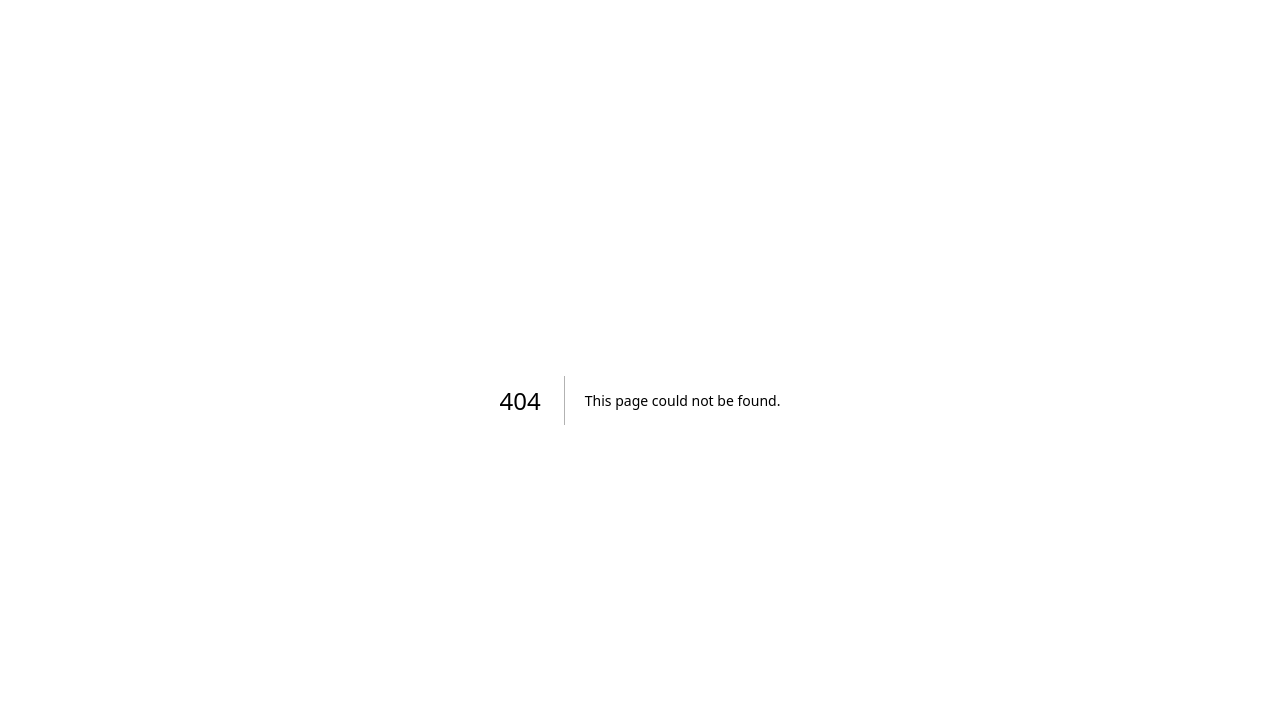
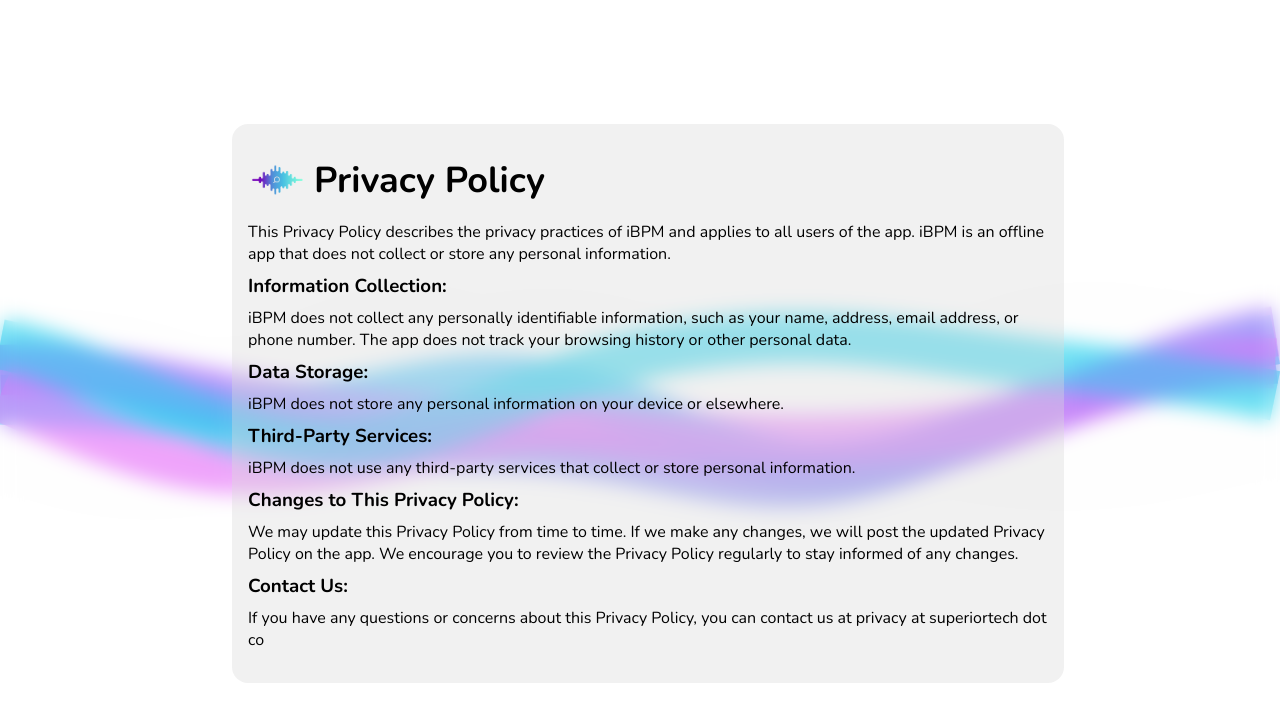
Before and after one commit to newangry/ibpm-landing-react-native, a Next.js app: page /privacy in a window 1280 px wide. Before the commit this address had no page. Shown: the top 722 px of the page. Built offline with nearby package versions, Linux system fonts and the light colour scheme.

Commit message:
feature: privacy policy page

```diff
--- a/src/app/globals.css
+++ b/src/app/globals.css
@@ -36,6 +36,15 @@
   text-decoration: none;
 }
 
+h1 {
+  font-size: 36px;
+  margin: 16px 0px;
+}
+
+h3 {
+  margin: 8px 0px;
+}
+
 img {
   user-select: none;
 }
--- /dev/null
+++ b/src/app/privacy/page.ts
@@ -0,0 +1 @@
+export { default } from "./privacy"
--- /dev/null
+++ b/src/app/privacy/privacy.module.css
@@ -0,0 +1,16 @@
+.hero {
+  flex: 1;
+  width: 100%;
+  display: flex;
+  padding: 32px 16px;
+  align-items: center;
+  justify-content: center;
+}
+
+@media (max-width: 1150px) {
+  .hero {
+    align-items: center;
+    flex-direction: column-reverse;
+    justify-content: flex-start;
+  }
+}
--- /dev/null
+++ b/src/app/privacy/privacy.tsx
@@ -0,0 +1,52 @@
+"use client";
+import Logo from "@/components/Logo";
+import WavyBackground from "@/components/WavyBackground";
+import ContentCard from "@/components/ContentCard";
+import styles from "./privacy.module.css";
+
+function Privacy() {
+  return (
+    <WavyBackground>
+      <section className={styles.hero}>
+        <ContentCard>
+          <Logo label="Privacy Policy" />
+          <p>
+            This Privacy Policy describes the privacy practices of iBPM and
+            applies to all users of the app. iBPM is an offline app that does
+            not collect or store any personal information.
+          </p>
+          <h3>Information Collection:</h3>
+          <p>
+            iBPM does not collect any personally identifiable information, such
+            as your name, address, email address, or phone number. The app does
+            not track your browsing history or other personal data.
+          </p>
+          <h3>Data Storage:</h3>
+          <p>
+            iBPM does not store any personal information on your device or
+            elsewhere.
+          </p>
+          <h3>Third-Party Services:</h3>
+          <p>
+            iBPM does not use any third-party services that collect or store
+            personal information.
+          </p>
+          <h3>Changes to This Privacy Policy:</h3>
+          <p>
+            We may update this Privacy Policy from time to time. If we make any
+            changes, we will post the updated Privacy Policy on the app. We
+            encourage you to review the Privacy Policy regularly to stay
+            informed of any changes.
+          </p>
+          <h3>Contact Us:</h3>
+          <p>
+            If you have any questions or concerns about this Privacy Policy, you
+            can contact us at privacy at superiortech dot co
+          </p>
+        </ContentCard>
+      </section>
+    </WavyBackground>
+  );
+}
+
+export default Privacy;
--- a/src/components/ContentCard/ContentCard.module.css
+++ b/src/components/ContentCard/ContentCard.module.css
@@ -7,6 +7,7 @@
   border-radius: 16px;
   backdrop-filter: blur(4px);
   padding: 16px;
+  padding-bottom: 32px;
   margin-left: 16px;
   box-shadow: 0 4px 30px rgba(255, 255, 255, 0.1);
 }
--- a/src/components/Logo/Logo.module.css
+++ b/src/components/Logo/Logo.module.css
@@ -4,7 +4,3 @@
   flex-direction: row;
   align-items: center;
 }
-
-.container > h1 {
-  font-size: 36px;
-}
--- a/src/components/Logo/Logo.tsx
+++ b/src/components/Logo/Logo.tsx
@@ -1,16 +1,15 @@
 import Image from "next/image";
-import styles from "./Logo.module.css"
+import styles from "./Logo.module.css";
 
-const Logo = () => (
+type LogoProps = {
+  label?: string;
+};
+
+const Logo = ({ label = "iBPM" }: LogoProps) => (
   <span className={styles.container}>
-    <Image
-      width={58}
-      height={58}
-      src="/logo.png"
-      alt="iBPM logo"
-    />
-    <h1>iBPM</h1>
+    <Image width={58} height={58} src="/logo.png" alt="iBPM logo" />
+    <h1>{label}</h1>
   </span>
 );
 
-export default Logo
+export default Logo;
```
Also changed, not shown: src/app/page.module.css (+9 -0 lines), src/app/page.tsx (+4 -4 lines).
